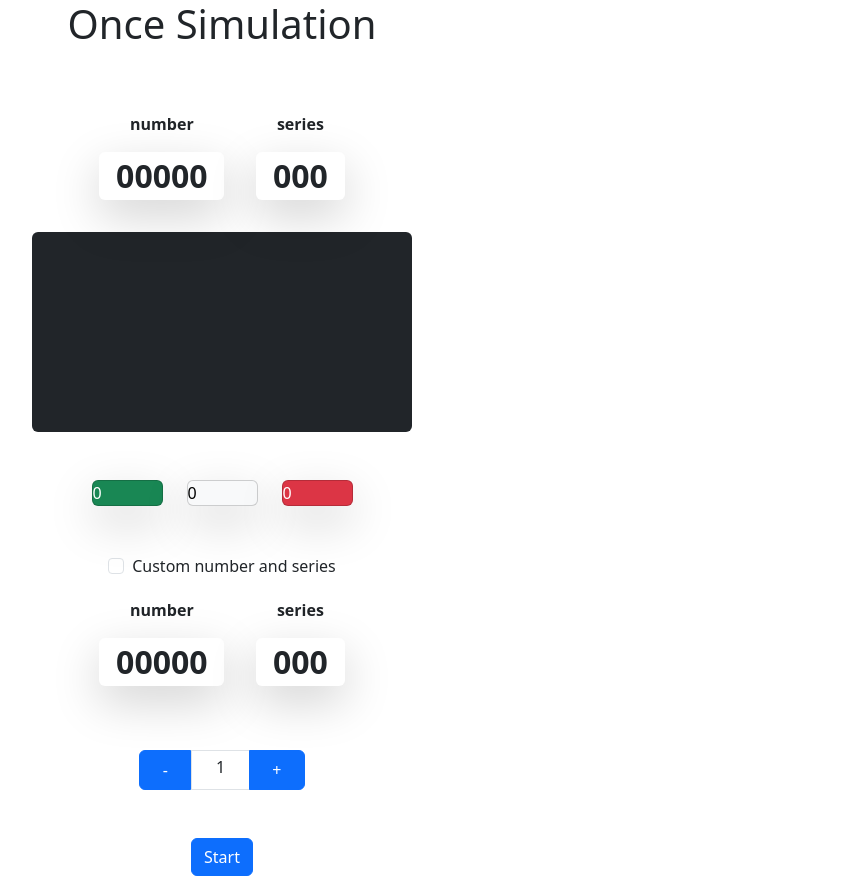
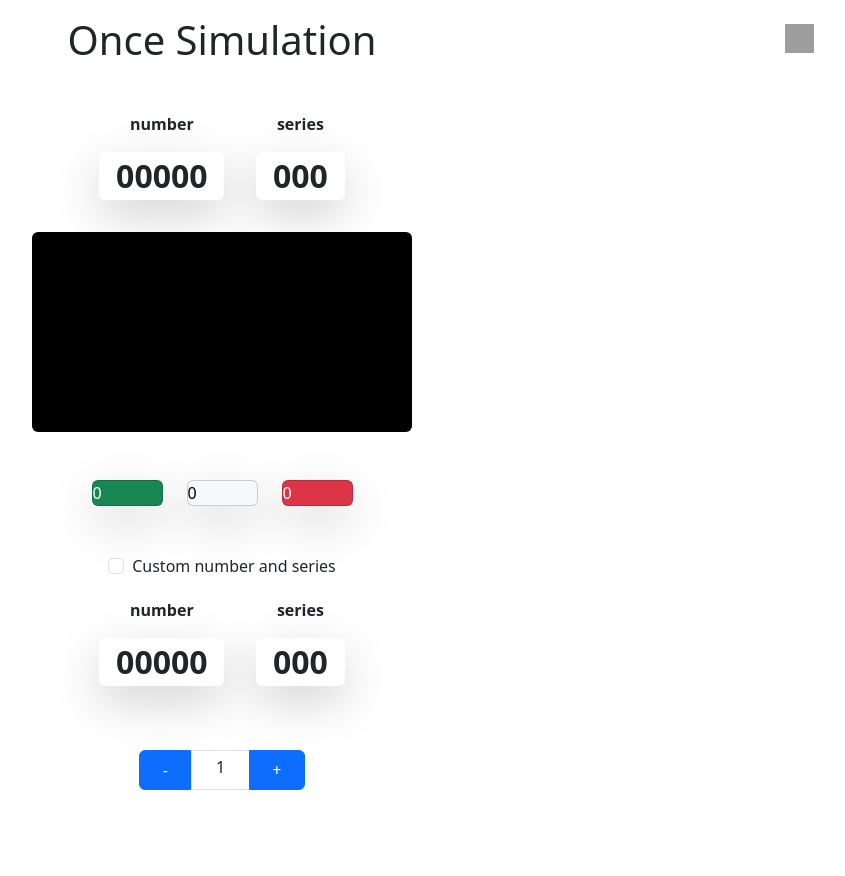
Before and after one commit to Unownisgod/OnceSimulation, an Angular app in the folder OnceSimulation/: page / in a window 1280 px wide. Shown: the whole page, without its empty margins (418-1263 px from the left). After the commit the page ends 800 px from the top, so only its background shows below. Built offline with nearby package versions, Linux system fonts and the light colour scheme; grey boxes are pictures that could not be loaded; what primeng would draw is missing.

Commit message:
added dark mode

```diff
--- a/OnceSimulation/src/app/app.component.html
+++ b/OnceSimulation/src/app/app.component.html
@@ -5,14 +5,57 @@
     .btn-group {
       justify-content: center;
     }
+
+    html {
+      height: 100%;
+    }
+
+    body {
+      position: absolute;
+      top: 0;
+      bottom: 0;
+      right: 0;
+      left: 0;
+      overflow-x: hidden;
+    }
+
+    svg {
+      height: 45px;
+      width: 45px
+    }
+
+    .light-svg:hover {
+      cursor: pointer;
+      background: #d0d0d0;
+    }
+
+    .dark-svg {
+      filter: invert(70%)
+    }
+
+    .dark-svg:hover {
+      cursor: pointer;
+      background: #F0F0F0;
+    }
   </style>
 </head>
-<body>
+<body [attr.data-bs-theme]="mode">
+    <div class="row mt-3">
+      <div class="col-8 offset-2">
+        <h1 class="d-flex justify-content-center">Once Simulation</h1>
+      </div>
+      <div class="col-1 offset-1">
+        <svg class="rounded p-2 light-svg" (click)="changeMode()" *ngIf="mode=='light'">
+          <image href="https://www.svgrepo.com/show/432507/light-mode.svg" x="0" y="0" height="30px" width="30px" />
+        </svg>
+        <svg class="rounded p-2 dark-svg" (click)="changeMode()" *ngIf="mode=='dark'">
+          <image href="https://www.svgrepo.com/show/381213/dark-mode-night-moon.svg" x="0" y="0" height="30px" width="30px" />
+        </svg>
+      </div>
+    </div>
   <div class="container">
 
-  <h1 class="d-flex justify-content-center">Once Simulation</h1>
-
-  <div class="row d-flex justify-content-center mt-5">
+  <div class="row d-flex justify-content-center mt-4">
     <div class="col-auto p-3">
       <p class="text-center fw-bold">
         number
@@ -32,7 +75,7 @@
     </div>
 
   <div class="row justify-content-center mt-3">
-    <div class="col-10 col-md-6 col-lg-4 justify-content-center bg-dark rounded fs-6" style="height: 200px; overflow-y: auto;">
+    <div class="col-10 col-md-6 col-lg-4 bg-black rounded fs-6" style="height: 200px; overflow-y: auto; display: flex; flex-direction: column-reverse; ">
       <ul style="list-style: none; margin-left: -30px" >
         <li *ngFor="let log of logs" [ngClass]="{ 'text-success': log.level === 'win', 'text-white': log.level === 'neutral', 'text-danger': log.level === 'loss' }">
           {{ log.message }}
--- a/OnceSimulation/src/app/app.component.ts
+++ b/OnceSimulation/src/app/app.component.ts
@@ -17,6 +17,7 @@ interface Log {
 
 export class AppComponent {
 
+  mode = 'light';
   started = false;
   speed: number = 1;
   repeater: any;
@@ -331,14 +332,22 @@ export class AppComponent {
 
   getWeekDay() {
     switch (this.date.getDay()) {
-      case 1: return "Sunday"
-      case 2: return "Monday"
-      case 3: return "Tuesday"
-      case 4: return "Wednesday"
-      case 5: return "Thursday"
-      case 6: return "Friday"
-      case 0: return "Saturday"
+      case 1: return "Monday"
+      case 2: return "Tuesday"
+      case 3: return "Wednesday"
+      case 4: return "Thursday"
+      case 5: return "Friday"
+      case 6: return "Saturday"
+      case 0: return "Sunday"
       default: return "Error"
+    }
+  }
+  changeMode() {
+    if (this.mode == "light") {
+      this.mode = "dark"
+    }
+    else {
+      this.mode = "light"
     }
   }
 
```
